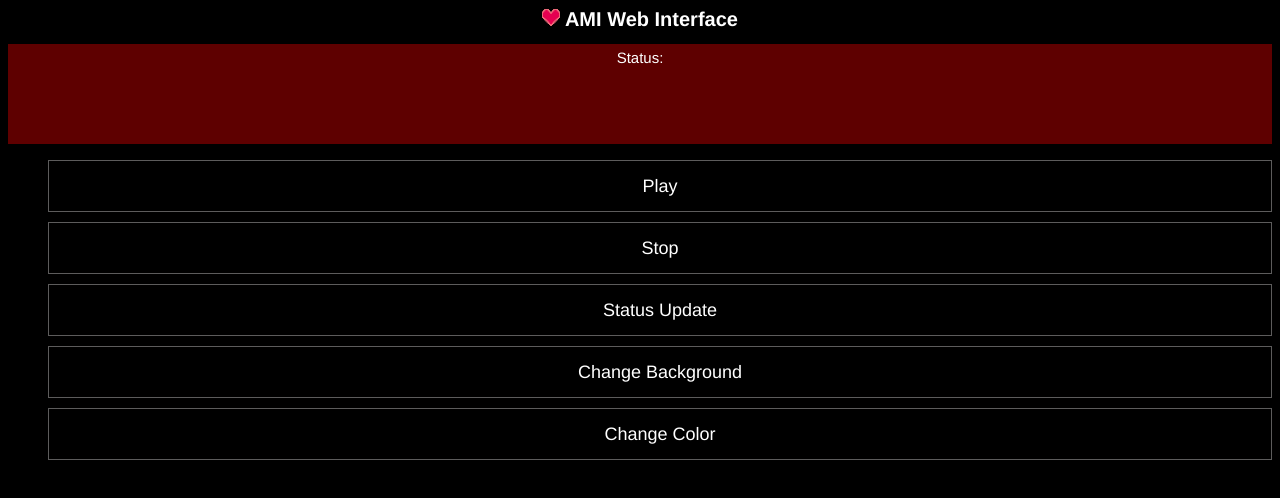
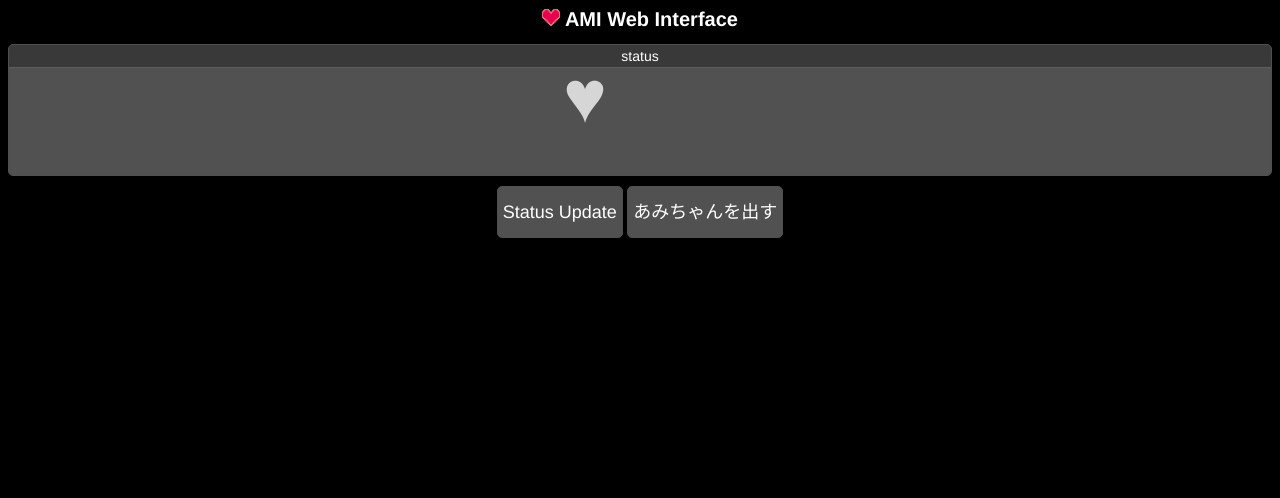
Before and after one commit to chemisax/PM, a plain HTML site: page amiServer/html/index.html in a window 1280 px wide. Drawn offline with nearby package versions, Linux system fonts and the light colour scheme; no server answers.

Commit message:
atarashii comitto

```diff
--- a/amiServer/ami.js
+++ b/amiServer/ami.js
@@ -33,6 +33,8 @@ appIOsocket.on('connection', function (socket) {
   eventEmitter.on('oscEvent', function (msg) {
     if (msg[2][0] == "AMI/master/broadcast/status") {
       socket.emit("ami-message", {message: "status: "+msg[2][1]});
+    } else if (msg[2][0] == "AMI/master/bpm") {
+      socket.emit("ami-bpm",{message: msg[2][1]});
     } else {
       socket.emit("ami-message", {message: msg[2]});
     }
--- a/amiServer/html/index.html
+++ b/amiServer/html/index.html
@@ -12,16 +12,23 @@
 <body>
   <h1><img src="images/1.gif" width="18px" height="18px"> AMI Web Interface</h1>
   <div id="console">
-  Status:
-  <div id="dataout"></div>
+  <p>status</p>
+  <div id="dataout">
+
+  <div id="beatRate">
+  	<div id="br_heart">♥</div>
+  	<div id="beat_rate"></div>
+  </div>
+
+  <div id="log"></div>
+
+  </div>
+
   </div>
   <div id="menu">
      <ul>
-       <li><a id ="play" href="#">play</a></li>
-       <li><a id ="stop" href="#">stop</a></li>
        <li><a id ="status" href="#">status update</a></li>
-       <li><a id ="chbg" href="#">change background</a></li>
-       <li><a id ="chclr" href="#">change color</a></li>
+       <li><a id ="ami" href="#">あみちゃんを出す</a></li>
      </ul>
   </div>
 </body>
--- a/amiServer/html/js/app.js
+++ b/amiServer/html/js/app.js
@@ -6,22 +6,15 @@ $(document).ready(function () {
 	var socket = io.connect('http://192.168.1.103:8080');
 
 	socket.on('ami-message', function (data) {
-  		$('#dataout').prepend(data.message+"<br>");
+  		$('#log').prepend(data.message+"<br>");
 	});
 
-	$('#play').on("click", function () {
-     	socket.emit('ami-webclient-order', { message: 'play' });
-  	});
-  	$('#stop').on("click", function () {
-     	socket.emit('ami-webclient-order', { message: 'stop' });
-  	});
+	socket.on('ami-bpm', function (data) {
+			$('#beat_rate').html(Math.floor(60/(data.message/30))+" bpm");
+	});
+
   	$('#status').on("click", function () {
      	socket.emit('ami-webclient-order', { message: 'status' });
   	});
-  	$('#chbg').on("click", function () {
-     	socket.emit('ami-webclient-order', { message: 'chbg' });
-  	});
-  	$('#chclr').on("click", function () {
-     	socket.emit('ami-webclient-order', { message: 'chclr' });
-  	});
+
 });
--- a/amiServer/html/style.css
+++ b/amiServer/html/style.css
@@ -1,3 +1,6 @@
+/* @override
+	http://localhost:8080/style.css */
+
 body {
 	background-color: #000000;
 	font-family: "Helvetica Neue", Arial, Helvetica, Geneva, sans-serif;
@@ -11,30 +14,69 @@ h1 {
 }
 
 #console {
-	background-color: #5e0000;
-	height: 90px;
+	background-color: #393939;
+	height: 130px;
 	font-size: 15px;
-	padding: 5px;
 	overflow: hidden;
+	border-radius:5px;	border: 1px solid #505050;
+
+}
+#console p {
+	margin: 3px 0;
+	padding: 0;
+	font-size: 14px;
+	text-transform: lowercase;
 }
 #dataout {
+	overflow: hidden;
+	background: #515151;
 	width: 100%;
+	border-top: 1px solid #5e5e5e;
+	text-transform: lowercase;
+	font-size: 14px;
+	height: 110px;
+}
+#beatRate {
+	font-size: 24px;
 	height: 70px;
+	width: 180px;
+	margin-right: auto;
+	margin-left: auto;
+}
+#br_heart {
+	width: 70px;
+	height: 70px;
+	position: absolute;
 	overflow: hidden;
+	font-size: 74px;
+	line-height: 57px;
+	color: #d6d6d6;
 }
-
+#beat_rate {
+	margin-left: 70px;
+	width: 150px;
+	text-align: left;
+	padding-top: 17px;
+}
 ul {
 	display: block;
+	list-style: none;
+	margin: 10px 0px 0px;
+	padding: 0px;
 }
 li {
-	display: block;
-	margin-top: 10px;
+	display: inline-block;
+	padding: 0;
+	margin: 0 0 10px;
+	background-color: #515151;
+	border-radius:5px;
+	border: 1px solid #505050;
+	overflow: hidden;
 }
 a {
 	display: block;
 	color: #ffffff;
 	text-decoration: none;
-	border: 1px solid #5d5c5c;
 	padding: 5px;
 	height: 40px;
 	font-size: 18px;
```
Also changed, not shown: 15 other files.
